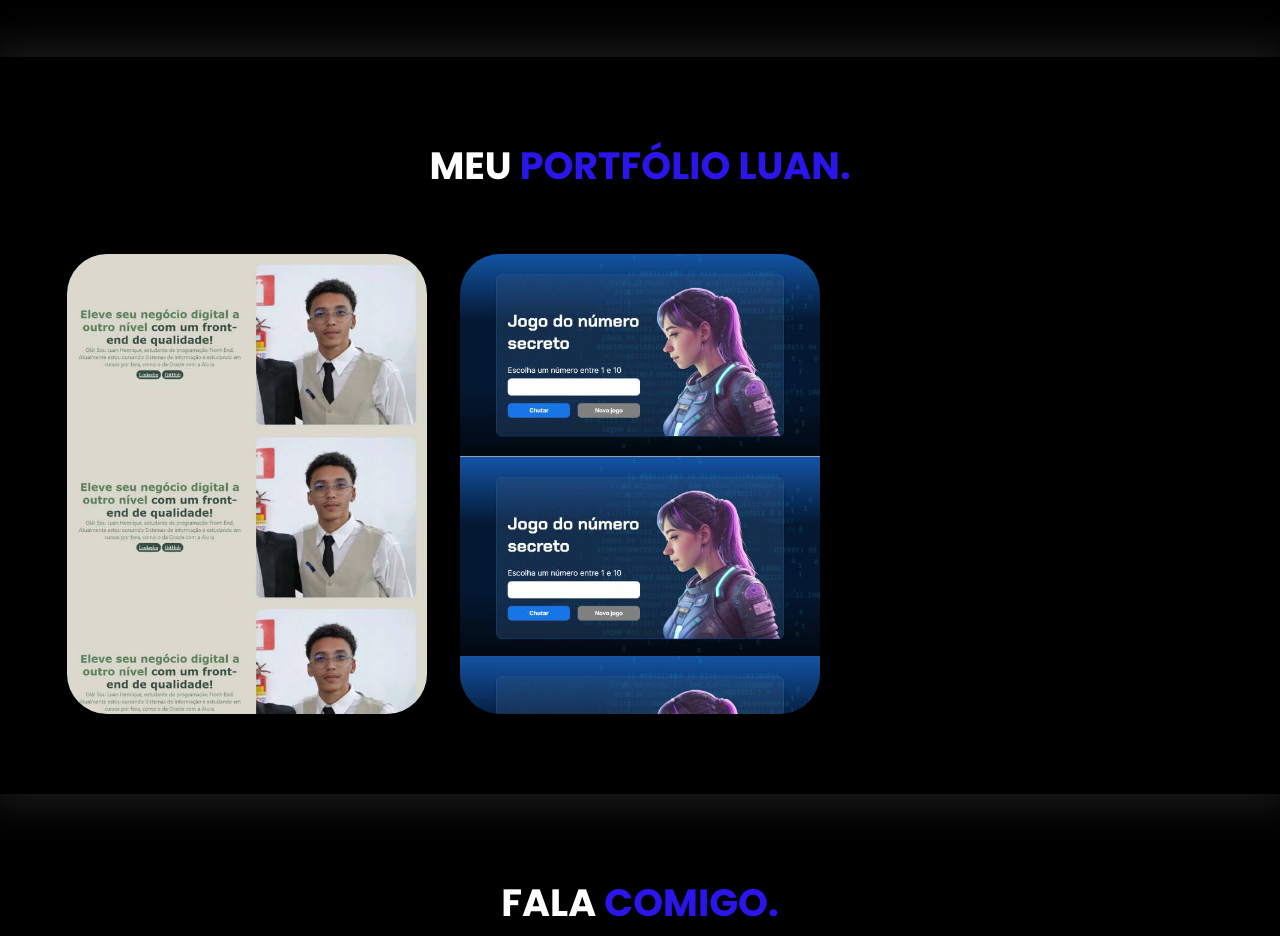
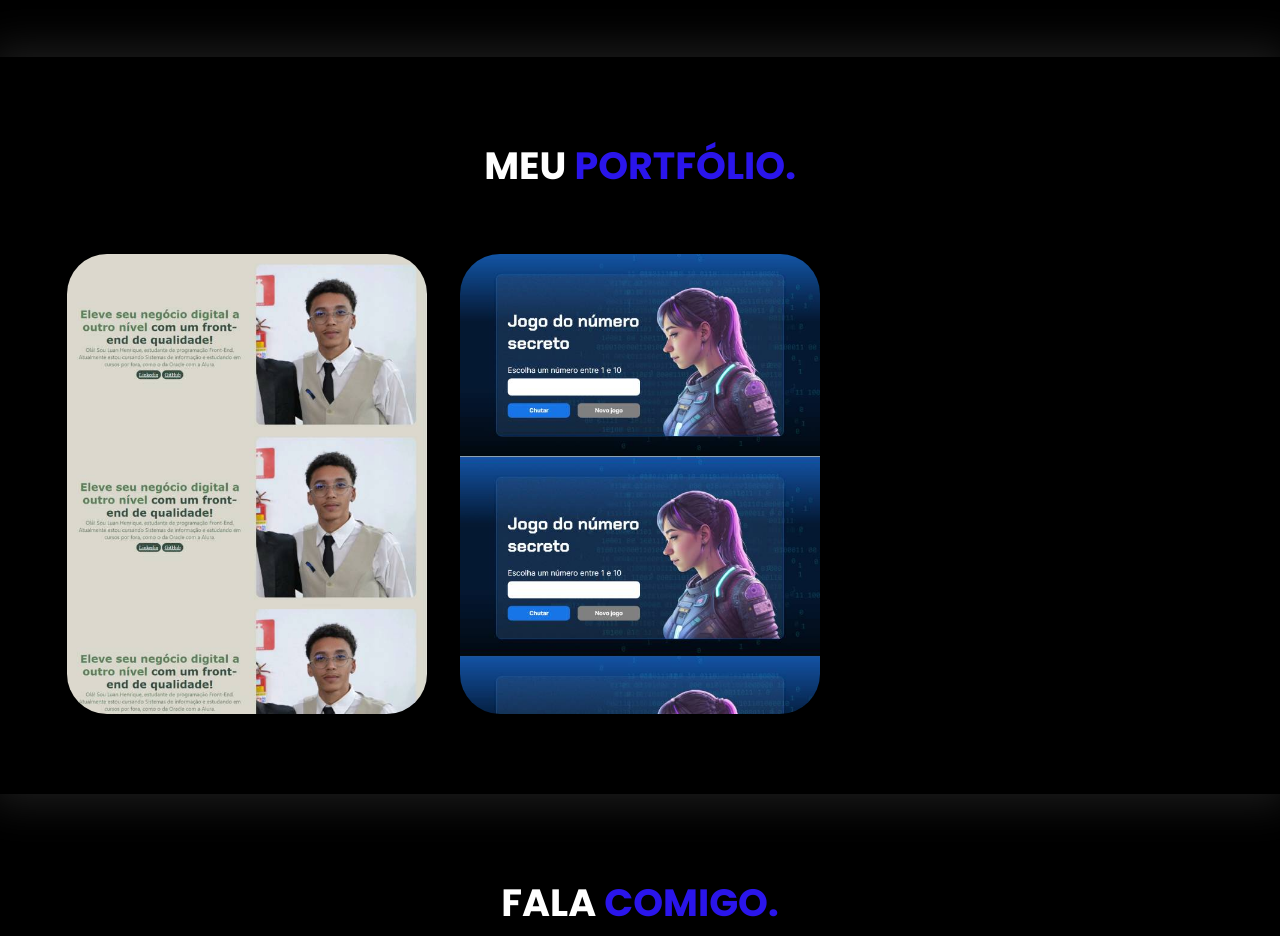
Before and after one commit to luanpais/site-portfolio, a plain HTML site: page index.html in a window 1280 px wide. Shown: the part 2460-3396 px from the top of the page. Drawn offline with nearby package versions, Linux system fonts and the light colour scheme.

Commit message:
arquivo commitado

```diff
--- a/index.html
+++ b/index.html
@@ -107,7 +107,7 @@
 
        <section class="portfolio">
             <div class="interface">
-                <h2 class="titulo">MEU <span>PORTFÓLIO LUAN.</span></h2>
+                <h2 class="titulo">MEU <span>PORTFÓLIO.</span></h2>
                 <div class="flex">
                     <div class="img-port" style="background-image: url(images/First\ site.jpg);">
                         <div class="overlay">Projeto 1</div>
```
